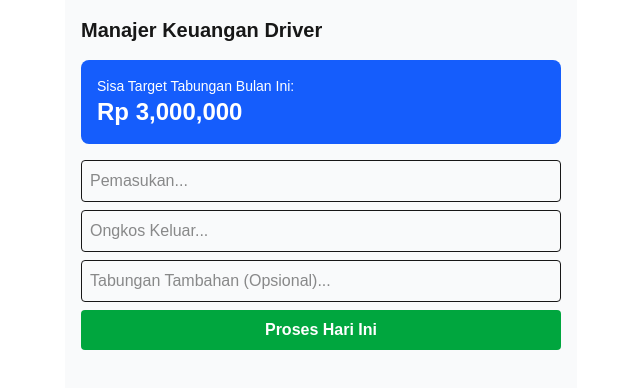
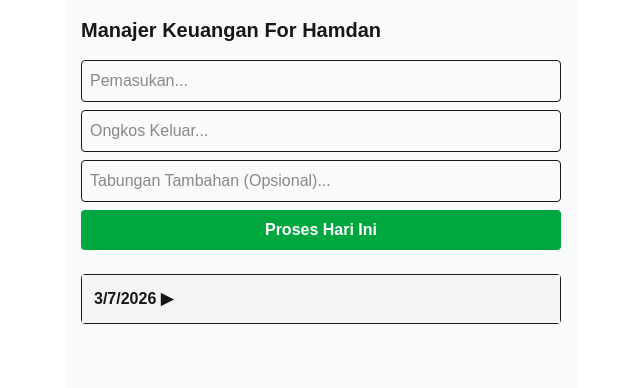
Before and after one commit to fatwahrizkia-ctrl/forhamdan, a Next.js app: page / in a window 1280 px wide. Both pictures are taken after a click on the button "Proses Hari Ini". Shown: the top 388 px of the page, without its empty margins (319-959 px from the left). Built offline with nearby package versions, Linux system fonts and the light colour scheme.

Commit message:
Update fitur keuangan hamdan

```diff
--- a/app/page.tsx
+++ b/app/page.tsx
@@ -1,63 +1,48 @@
 "use client";
 import { useState, useEffect } from "react";
 
-interface Transaction {
-  id: number;
-  date: string;
-  label: string;
-  amount: number;
-}
-
 export default function Home() {
-  const [transactions, setTransactions] = useState<Transaction[]>([]);
+  const [data, setData] = useState<any[]>([]);
   const [pemasukan, setPemasukan] = useState("");
   const [ongkos, setOngkos] = useState("");
   const [extraTabungan, setExtraTabungan] = useState("");
-
-  const targetBulanan = 3000000;
+  const [openDates, setOpenDates] = useState<string[]>([]);
 
   useEffect(() => {
-    const saved = localStorage.getItem("data-driver");
-    if (saved) setTransactions(JSON.parse(saved));
+    const saved = localStorage.getItem("keuangan-hamdan");
+    if (saved) setData(JSON.parse(saved));
   }, []);
 
-  useEffect(() => {
-    localStorage.setItem("data-driver", JSON.stringify(transactions));
-  }, [transactions]);
-
   const handleProcess = () => {
-    const p = parseFloat(pemasukan);
-    const o = parseFloat(ongkos);
-    if (isNaN(p)) return;
-
-    const bersih = p - (isNaN(o) ? 0 : o);
+    const p = parseFloat(pemasukan) || 0;
+    const o = parseFloat(ongkos) || 0;
+    const tabExtra = parseFloat(extraTabungan) || 0;
     const date = new Date().toLocaleDateString("id-ID");
 
-    const newEntries = [
-      { id: Date.now(), date, label: "Pemasukan Bersih", amount: bersih },
-      { id: Date.now() + 1, date, label: "Service (5%)", amount: bersih * 0.05 },
-      { id: Date.now() + 2, date, label: "Tabungan (20%)", amount: bersih * 0.2 },
-      ...(parseFloat(extraTabungan) > 0 ? [{ id: Date.now() + 3, date, label: "Tabungan Tambahan", amount: parseFloat(extraTabungan) }] : [])
-    ];
+    const tabungan = p * 0.2;
+    const service = p * 0.05;
+    const danaDarurat = p * 0.02;
+    const totalDisisihkan = tabungan + service + danaDarurat + tabExtra;
+    const saldoAkhir = p - o - totalDisisihkan;
 
-    setTransactions([...newEntries, ...transactions]);
-    setPemasukan(""); setOngkos(""); setExtraTabungan("");
+    const entry = { id: Date.now(), date, p, o, tabungan, service, danaDarurat, tabExtra, totalDisisihkan, saldoAkhir };
+    const newData = [entry, ...data];
+    setData(newData);
+    localStorage.setItem("keuangan-hamdan", JSON.stringify(newData));
   };
 
-  const totalTabungan = transactions
-    .filter(t => t.label.includes("Tabungan"))
-    .reduce((sum, t) => sum + t.amount, 0);
+  const toggleDate = (date: string) => {
+    setOpenDates(prev => prev.includes(date) ? prev.filter(d => d !== date) : [...prev, date]);
+  };
+
+  const grouped = data.reduce((acc, curr) => {
+    (acc[curr.date] = acc[curr.date] || []).push(curr);
+    return acc;
+  }, {});
 
   return (
     <main className="p-4 max-w-lg mx-auto bg-gray-50 min-h-screen">
-      <h1 className="text-xl font-bold mb-4">Manajer Keuangan Driver</h1>
-
-      {/* Panel Target */}
-      <div className="bg-blue-600 text-white p-4 rounded-lg mb-4">
-        <p className="text-sm">Sisa Target Tabungan Bulan Ini:</p>
-        <h2 className="text-2xl font-bold">Rp {(targetBulanan - totalTabungan).toLocaleString()}</h2>
-      </div>
-
+      <h1 className="text-xl font-bold mb-4">Manajer Keuangan For Hamdan</h1>
       <div className="space-y-2 mb-6">
         <input className="border p-2 w-full rounded" placeholder="Pemasukan..." value={pemasukan} onChange={(e) => setPemasukan(e.target.value)} />
         <input className="border p-2 w-full rounded" placeholder="Ongkos Keluar..." value={ongkos} onChange={(e) => setOngkos(e.target.value)} />
@@ -66,10 +51,21 @@ export default function Home() {
       </div>
 
       <div className="space-y-2">
-        {transactions.map((t) => (
-          <div key={t.id} className="bg-white p-3 rounded border flex justify-between text-sm">
-            <div><p className="text-gray-500 text-[10px]">{t.date}</p><p>{t.label}</p></div>
-            <span className="font-bold">Rp {t.amount.toLocaleString()}</span>
+        {Object.keys(grouped).map(date => (
+          <div key={date} className="border rounded bg-white">
+            <button className="w-full p-3 text-left font-bold bg-gray-100" onClick={() => toggleDate(date)}>{date} {openDates.includes(date) ? '▼' : '▶'}</button>
+            {openDates.includes(date) && grouped[date].map((item: any) => (
+              <div key={item.id} className="p-3 border-t text-sm space-y-1">
+                <div className="flex justify-between"><span>Pemasukan:</span> <b>Rp {item.p.toLocaleString()}</b></div>
+                <div className="flex justify-between"><span>Tabungan (20%):</span> <b>Rp {item.tabungan.toLocaleString()}</b></div>
+                <div className="flex justify-between"><span>Service (5%):</span> <b>Rp {item.service.toLocaleString()}</b></div>
+                <div className="flex justify-between"><span>Dana Darurat (2%):</span> <b>Rp {item.danaDarurat.toLocaleString()}</b></div>
+                <div className="flex justify-between"><span>Tabungan Opsional:</span> <b>{item.tabExtra > 0 ? `Rp ${item.tabExtra.toLocaleString()}` : "-"}</b></div>
+                <hr />
+                <div className="flex justify-between text-blue-700 font-bold"><span>Total Disisihkan:</span> <b>Rp {item.totalDisisihkan.toLocaleString()}</b></div>
+                <div className="flex justify-between text-green-700 font-bold"><span>Saldo Akhir:</span> <b>Rp {item.saldoAkhir.toLocaleString()}</b></div>
+              </div>
+            ))}
           </div>
         ))}
       </div>
```
